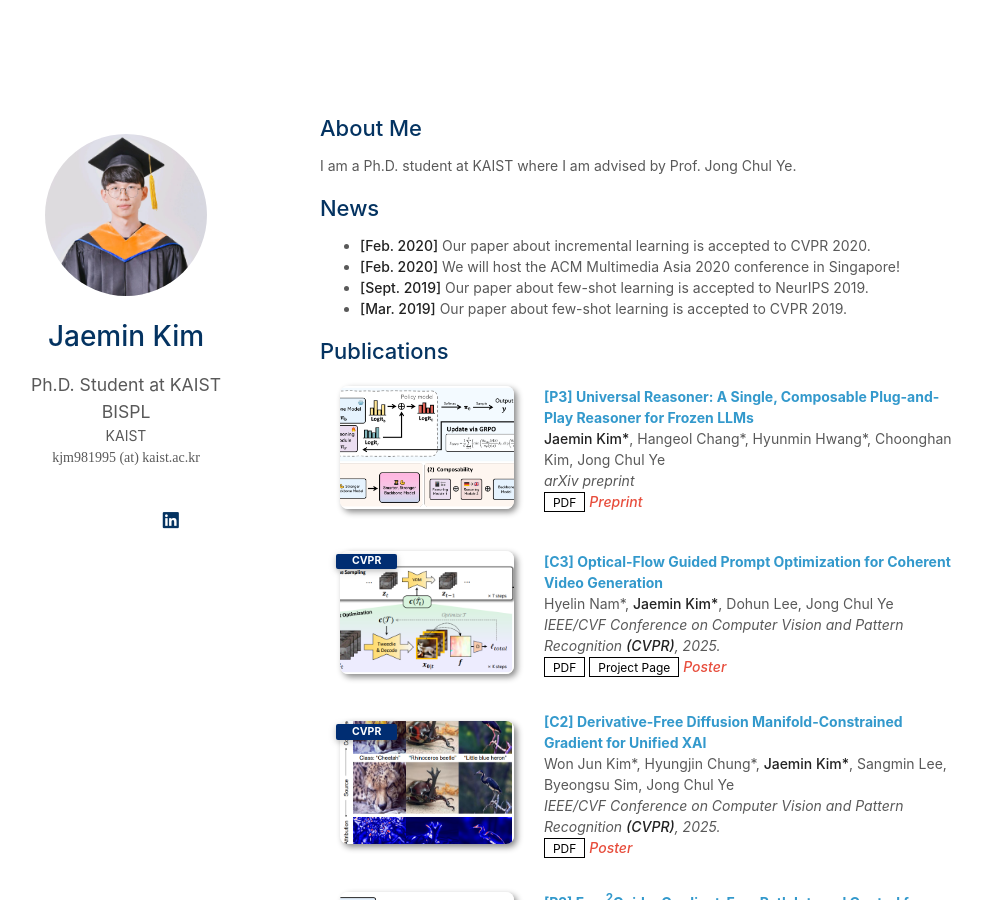
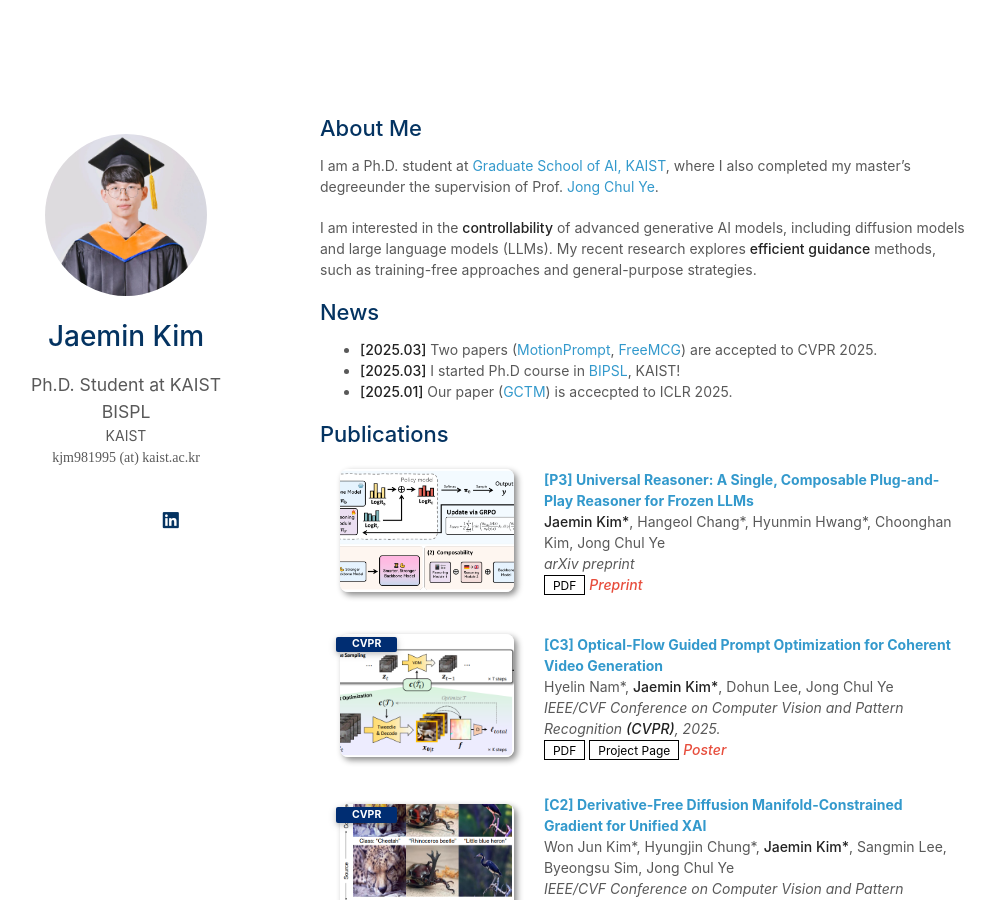
Before and after one commit to kjm981995/kjm981995.github.io, a Jekyll site: the page built from index.md, in a window 1280 px wide and 900 px high. Shown: the whole window, without its empty margins (150-1145 px from the left). Built offline with Jekyll 4.4.1, drawn with Linux system fonts in a browser that asks for light colours; a style sheet for code colours, icons or effects is not loaded; our own code applies the rules of GitHub Pages for plain Markdown files.

Commit message:
Update index.md

```diff
--- a/index.md
+++ b/index.md
@@ -4,14 +4,15 @@ layout: homepage
 
 ## About Me
 
-I am a Ph.D. student at <a href="https://gsai.kaist.ac.kr/"><autocolor>KAIST</autocolor></a> where I am advised by Prof. <a href="https://bispl.weebly.com/professor.html"><autocolor>Jong Chul Ye</autocolor></a>.
+I am a Ph.D. student at <a href="https://gsai.kaist.ac.kr/">Graduate School of AI, KAIST</a>, where I also completed my master’s degreeunder the supervision of Prof. <a href="https://bispl.weebly.com/professor.html">Jong Chul Ye</a>.
+
+I am interested in the **controllability** of advanced generative AI models, including diffusion models and large language models (LLMs). My recent research explores **efficient guidance** methods, such as training-free approaches and general-purpose strategies.
 
 ## News
 
-- **[Feb. 2020]** Our paper about incremental learning is accepted to CVPR 2020.
-- **[Feb. 2020]** We will host the ACM Multimedia Asia 2020 conference in Singapore!
-- **[Sept. 2019]** Our paper about few-shot learning is accepted to NeurIPS 2019.
-- **[Mar. 2019]** Our paper about few-shot learning is accepted to CVPR 2019.
+- **[2025.03]** Two papers (<a href="https://arxiv.org/abs/2411.15540">MotionPrompt</a>, <a href="https://arxiv.org/abs/2411.15265">FreeMCG</a>) are accepted to CVPR 2025.
+- **[2025.03]** I started Ph.D course in <a href="https://bispl.weebly.com/">BIPSL</a>, KAIST!
+- **[2025.01]** Our paper (<a href="https://arxiv.org/abs/2403.12510">GCTM</a>) is accecpted to ICLR 2025.
 
 {% include_relative _includes/publications.md %}
 
```
